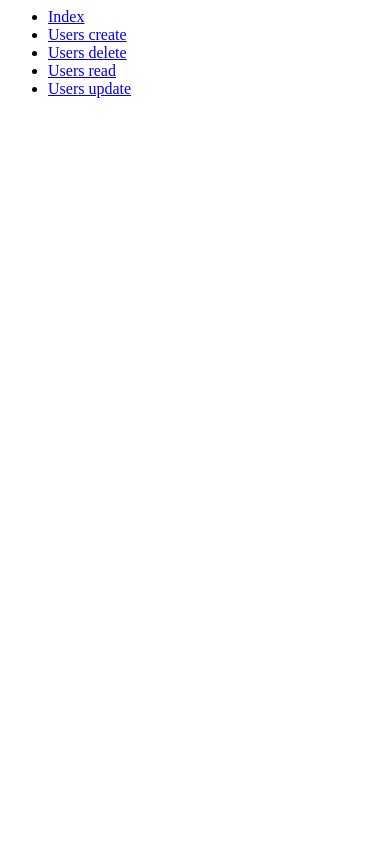
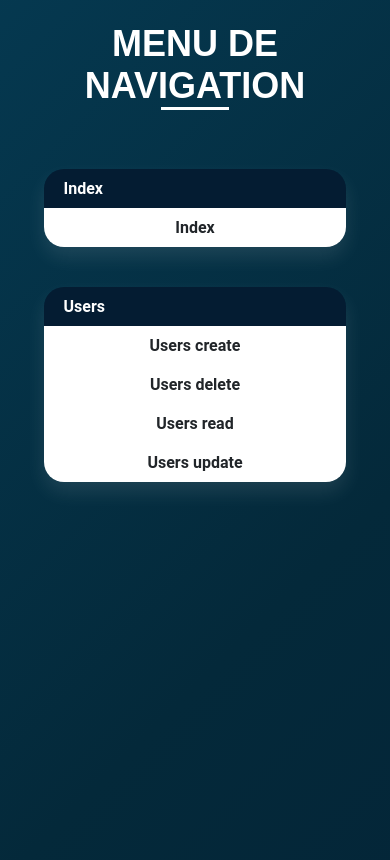
Before and after one commit to Eld0d0/UE-L312-2023-carpooling, a PHP site: page / in a window 390 px wide. Run offline with PHP 8.4, Linux system fonts and the light colour scheme.

Commit message:
Mise à jour de la page index.php

```diff
--- /dev/null
+++ b/css/style.css
@@ -0,0 +1,109 @@
+#menu {
+    display: flex;
+    flex-direction: row;
+    justify-content: space-evenly;
+    align-items: stretch;
+    flex-wrap: nowrap;
+    margin: 20px auto 20px auto;
+    height: auto;
+    width: 50%;
+}
+
+body {
+    background: linear-gradient(-45deg, #041C32, #04293A, #064663, #ECB365);
+    animation: gradientBackground 15s ease infinite;
+    height: 100%;
+    background-size: 400% 400%;
+    font-family: 'Roboto', sans-serif;
+}
+
+@keyframes gradientBackground {
+    0% {
+        background-position: 0% 50%;
+    }
+
+    50% {
+        background-position: 100% 50%;
+    }
+
+    100% {
+        background-position: 0% 50%;
+    }
+}
+
+h1 {
+    color: #fff;
+    font-size: 36px;
+    text-transform: uppercase;
+    font-weight: bold;
+    text-align: center;
+    font-family: 'Smooch Sans', sans-serif;
+    padding: 15px;
+}
+
+h1:after {
+    content: "";
+    display: block;
+    position: relative;
+    left: 40%;
+    width: 20%;
+    height: 3px;
+    background-color: #fff;
+}
+
+table {
+    width: 30%;
+    margin: 20px auto;
+    border-collapse: collapse;
+    border-radius: 20px;
+    box-shadow: 0 10px 20px rgba(255, 255, 255, 0.1);
+}
+
+th {
+    background-color: #041C32;
+    color: #fff;
+    padding: 10px 20px;
+    text-align: left;
+    border: none;
+    border-radius: 20px 20px 0 0;
+}
+
+td {
+    background-color: #fff;
+    padding: 10px 20px;
+    border: none;
+    text-align: center;
+}
+
+tr:last-child td {
+    border-radius: 0 0 20px 20px;
+}
+
+a {
+    color: #212529;
+    text-decoration: none;
+    font-weight: bold;
+}
+
+a:hover {
+    color: #ECB365;
+}
+
+@media screen and (max-width: 1000px) {
+    #menu {
+        width: 70%;
+        flex-direction: column;
+        flex-wrap: wrap;
+        align-content: center;
+    }
+
+    table {
+        width: 90%;
+    }
+}
+
+@media screen and (max-width: 400px) {
+    #menu {
+        width: 90%;
+    }
+}
--- a/index.php
+++ b/index.php
@@ -1,4 +1,6 @@
+<link rel="stylesheet" href="css/style.css" type="text/css" />
 <?php
+
 $dossier_pages = __DIR__;
 
 $contenu_dossier = scandir($dossier_pages);
@@ -7,18 +9,24 @@ $pages = array_filter($contenu_dossier, function($fichier) {
     return !is_dir($fichier) && pathinfo($fichier, PATHINFO_EXTENSION) == 'php';
 });
 
-if (!empty($pages)) {
-    echo '<ul>';
-    foreach ($pages as $page) {
-        $nom_fichier = pathinfo($page, PATHINFO_FILENAME);
-        $titre = str_replace('_', ' ', $nom_fichier);
-        echo '<li><a href="' . $page . '">' . ucfirst($titre) . '</a></li>';
+foreach ($pages as $page) {
+    $nom_fichier = pathinfo($page, PATHINFO_FILENAME);
+    $titre = str_replace('_', ' ', $nom_fichier);
+    $mot_debut = strtok($titre, " ");
+    $tableau[$mot_debut][] = [
+        'titre' => $titre,
+        'lien' => $page
+    ];
+}
+
+echo '<h1>Menu de navigation</h1>';
+echo '<div id="menu">';
+foreach ($tableau as $mot => $liens) {
+    echo '<table>';
+    echo '<thead><tr><th colspan="100%">' . ucfirst($mot) . '</th></tr></thead>';
+    foreach ($liens as $lien) {
+        echo '<tr><td><a href="' . $lien['lien'] . '">' . ucfirst($lien['titre']) . '</a></td></tr>';
     }
-    echo '</ul>';
-} else {
-    echo 'Aucune page trouvée.';
+    echo '</table>';
 }
-?>
-<style>
-
-</style>
+echo '</div>';
```
Also changed, not shown: css/form.css (added, +86 -0 lines), users_create.php (+0 -91 lines).
